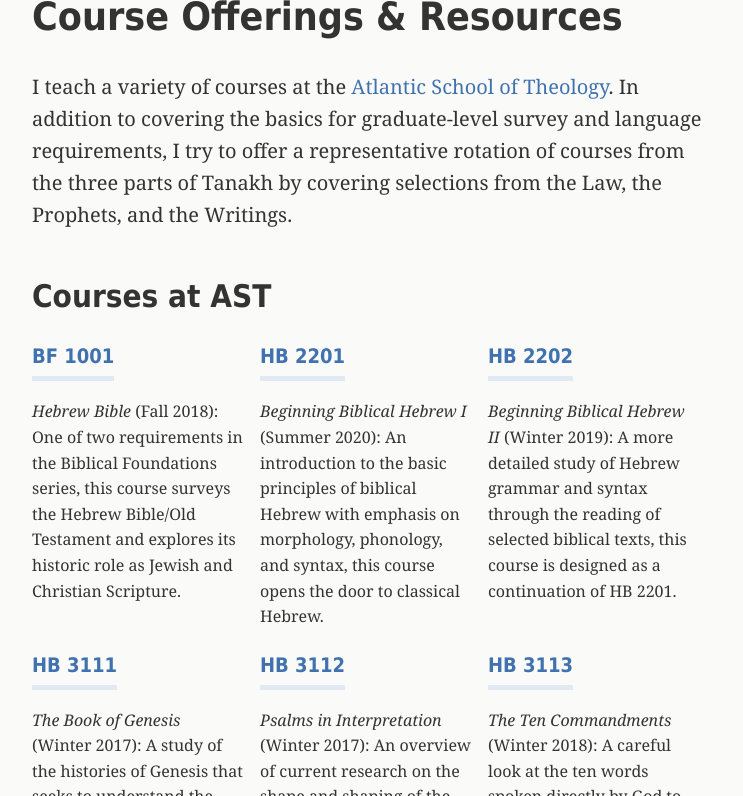
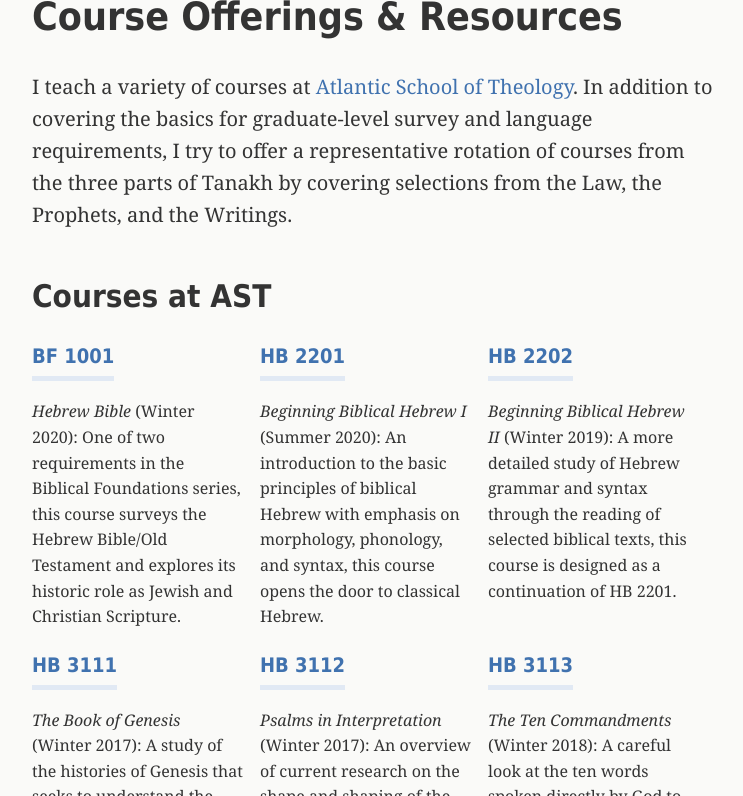
Before and after one commit to danieldriver/danieldriver.github.io, a Jekyll site: the page built from _pages/courses.md, in a window 1280 px wide and 900 px high, cut to the strip 104-900 px from the top of the window. Shown: the whole strip, without its empty margins (266-1009 px from the left). Built offline with Jekyll 4.4.1, drawn with Linux system fonts in a browser that asks for light colours; a script that is not in the unit is left out.

Commit message:
update course date

```diff
--- a/_pages/courses.md
+++ b/_pages/courses.md
@@ -6,7 +6,7 @@ desc: Current courses offered in rotation at the Atlantic School of Theology.
 permalink: /courses/
 ---
 
-I teach a variety of courses at the [Atlantic School of Theology](http://www.astheology.ns.ca/).
+I teach a variety of courses at [Atlantic School of Theology](http://www.astheology.ns.ca/).
 In addition to covering the basics for graduate-level survey and
 language requirements, I try to offer a representative rotation of
 courses from the three parts of Tanakh by covering selections from the
@@ -22,7 +22,7 @@ Law, the Prophets, and the Writings.
     <div class="unit one-third">
       <div class="course">
         <h4 class="course-title"><a href="bf-1001/">BF 1001</a></h4>
-        <p><em>Hebrew Bible</em> (Fall 2018): One of two requirements in the Biblical Foundations series, this course surveys the Hebrew Bible/Old Testament and explores its historic role as Jewish and Christian Scripture.</p>
+        <p><em>Hebrew Bible</em> (Winter 2020): One of two requirements in the Biblical Foundations series, this course surveys the Hebrew Bible/Old Testament and explores its historic role as Jewish and Christian Scripture.</p>
       </div>
     </div>
 
```
